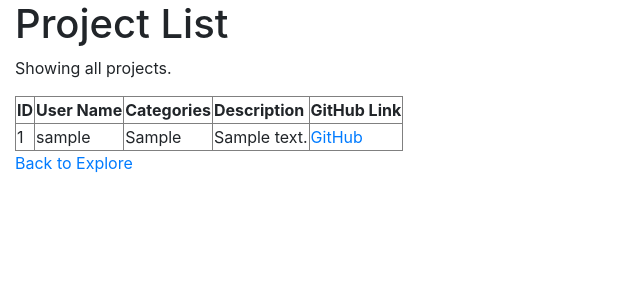
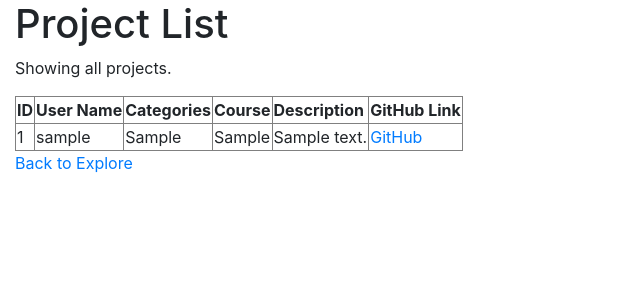
Before and after one commit to MA0610/DatabaseProjectWebsite, a Flask app: page /list in a window 1280 px wide. Shown: the part 56-356 px from the top of the page, without its empty margins (0-640 px from the left). Run offline with Flask 3, Linux system fonts and the light colour scheme; tables that the repository leaves empty hold one stand-in row (values such as "Sample post"); some libraries are stand-ins or nearby versions.

Commit message:
db updated w course column, data wont show in list and exploreX for some reason.....

```diff
--- a/Databases Project Website/app.py
+++ b/Databases Project Website/app.py
@@ -24,6 +24,7 @@ def get_data_from_db():
             "id": project.id,
             "userName": project.userName,
             "categories": project.categories,
+            "course": project.course,
             "description": project.description,
             "githubLink": project.githubLink
         }
@@ -82,12 +83,14 @@ def putProject():
 
     projectUser = data.get('projectAuthor')
     projectCategories = data.get('projectCategories')
+    projectCourse = data.get('projectCourse')
     projectDescription = data.get('projectDescription')
     projectLink = data.get('projectLink')
 
     newProject = Project(
         userName = projectUser,
         categories = projectCategories,
+        course = projectCourse,
         description = projectDescription,
         githubLink = projectLink
     )
@@ -110,6 +113,7 @@ def test():
             "username": projects.userName,
             "description": projects.description,
             "categories": projects.categories,
+            "course": projects.course,
             "githubLink": projects.githubLink
         }
 
--- a/Databases Project Website/templates/list.html
+++ b/Databases Project Website/templates/list.html
@@ -23,6 +23,7 @@
             <th>ID</th>
             <th>User Name</th>
             <th>Categories</th>
+            <th>Course</th>
             <th>Description</th>
             <th>GitHub Link</th>
         </tr>
@@ -33,6 +34,7 @@
                 <td>{{ project.id }}</td>
                 <td>{{ project.userName }}</td>
                 <td>{{ project.categories }}</td>
+                <td>{{ project.course }}</td>
                 <td>{{ project.description }}</td>
                 <td><a href="{{ project.githubLink }}" target="_blank">GitHub</a></td>
             </tr>
```
Also changed, not shown: Databases Project Website/models.py (+13 -3 lines).
